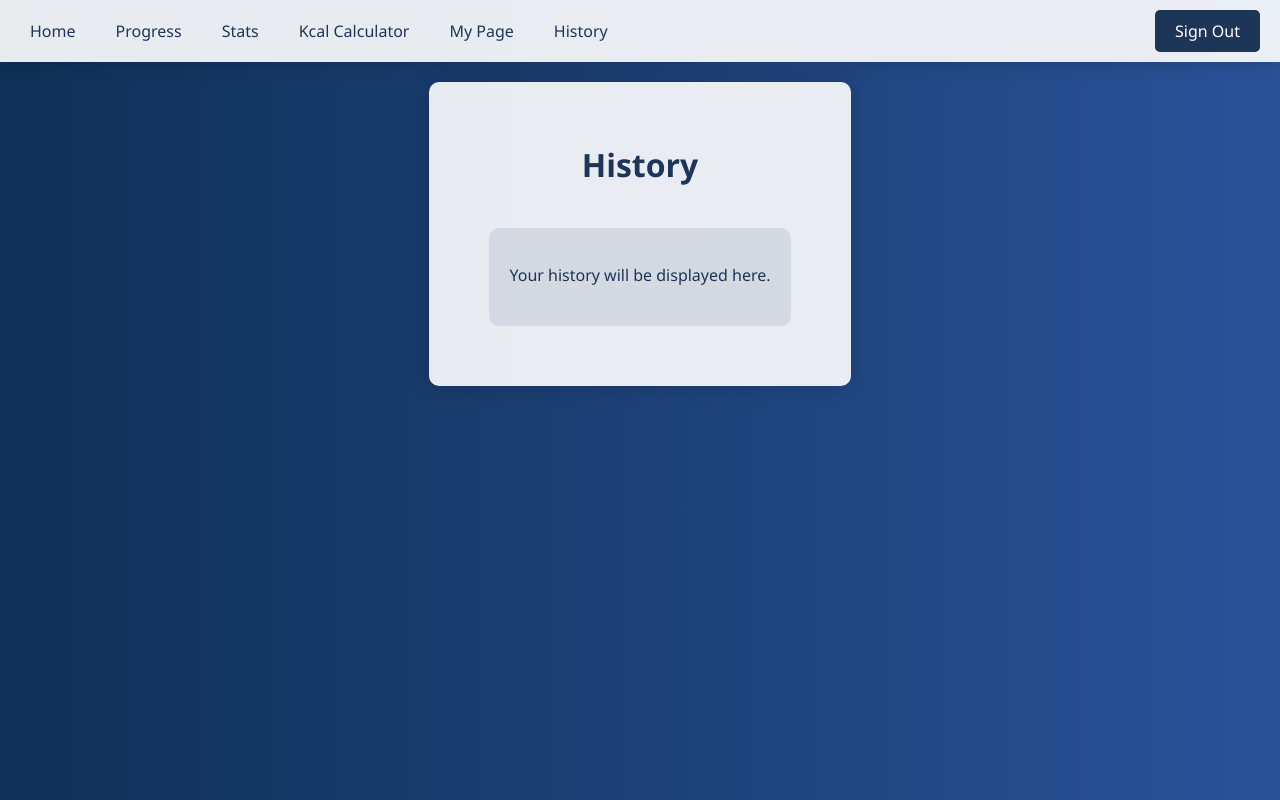
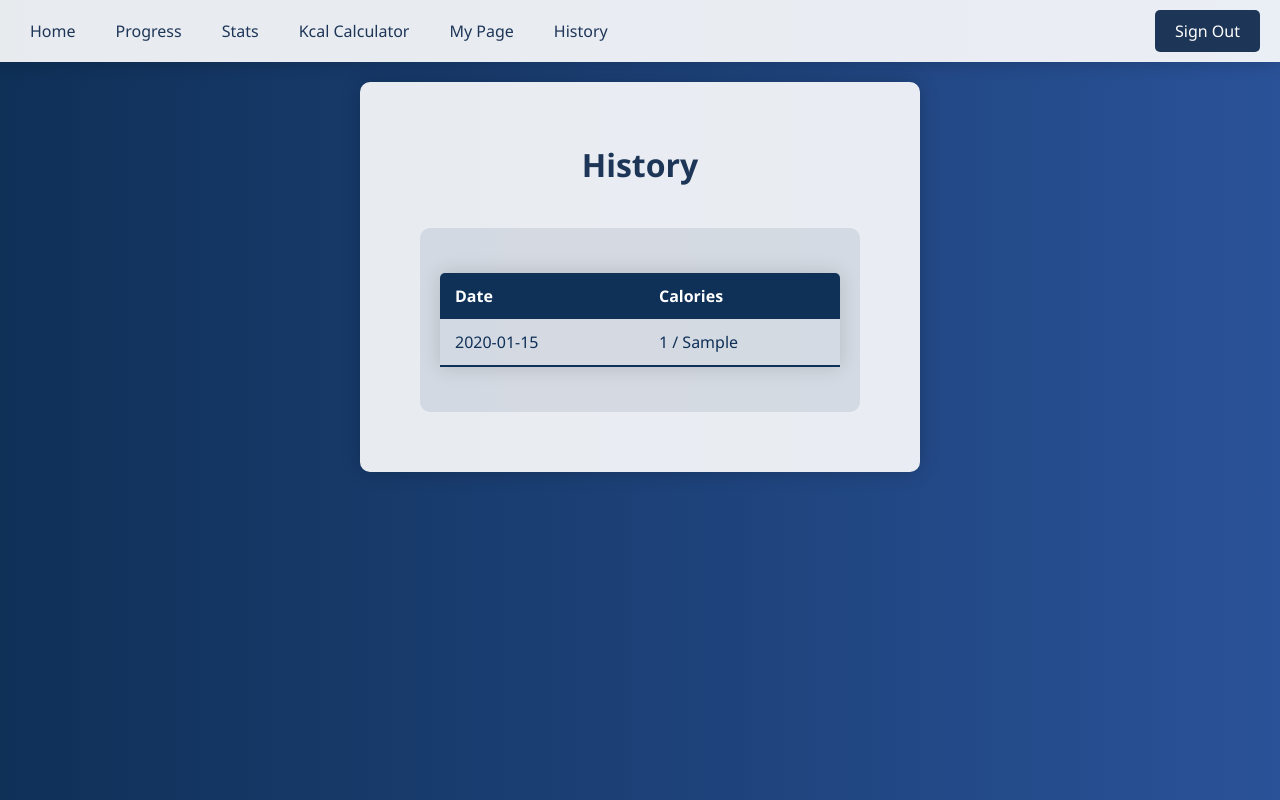
Before and after one commit to MaksHofman/kcal_counter_page, a Flask app: page /history in a window 1280 px wide. Run offline with Flask 3, Linux system fonts and the light colour scheme; the visitor is signed in with stand-in values (Sample User, id 1); tables that the repository leaves empty hold one stand-in row (values such as "Sample post").

Commit message:
Task 46: Add history

```diff
--- a/site/app.py
+++ b/site/app.py
@@ -9,6 +9,7 @@ from login_register import *
 from my_page_functions import *
 from stats_functions import *
 from user_page_functions import *
+from history_functions import *
 
 app = Flask(__name__, static_url_path='/static')
 app.secret_key = 'your_secret_key'
@@ -194,7 +195,14 @@ def update_user():
 
 @app.route('/history')
 def history():
-    return render_template('history.html')
+    if 'logged_in' in session:
+        email = session.get('email')
+
+        history_records = get_history_by_email(email)
+
+        return render_template('history.html', history_records=history_records)
+    else:
+        return redirect(url_for('login'))
 
 
 @app.route('/user_page')
@@ -206,10 +214,6 @@ def user_page():
         caloric_goal = get_goal_by_email(email) if get_goal_by_email(email) else "Not set"
         calories_today = get_calories_today_by_email(email)
         calories_today_records = get_records_calories_today_by_email(email)
-
-        # with open("logs.txt", "a") as f:
-        #     f.write(str(calories_today_records))
-        #     f.write("\n")
 
         return render_template(
             'user_page.html',
--- /dev/null
+++ b/site/history_functions.py
@@ -0,0 +1,19 @@
+from datetime import datetime, date, time, timedelta
+
+from sqlalchemy import func, desc
+
+from models import db, User, UserCalories
+
+
+def get_history_by_email(email):
+
+    user = User.query.filter_by(email=email).first()
+
+    if not user:
+        return []
+
+    return db.session.query(
+        func.DATE(UserCalories.entry_date).label('date'),
+        func.sum(UserCalories.kcal_count).label('calories'),
+        User.goal).join(User, User.email == UserCalories.user_email).filter(UserCalories.user_email == email).group_by(
+        func.DATE(UserCalories.entry_date), User.goal).order_by(desc(func.DATE(UserCalories.entry_date))).all()
--- a/site/static/style_history.css
+++ b/site/static/style_history.css
@@ -4,11 +4,10 @@ body {
     background: linear-gradient(to right, #0f3057, #2a5298);
     color: #fff;
     margin: 0;
-    padding: 0;
     display: flex;
     flex-direction: column;
     align-items: center;
-    height: 100vh;
+    padding: 0 0 20px;
 }
 
 /* Navbar styles */
@@ -92,6 +91,43 @@ p {
     border-radius: 10px;
 }
 
+.content-table {
+    border-collapse: collapse;
+    margin: 25px 0;
+    /*font-size: 0.9rem;*/
+    min-width: 400px;
+    border-radius: 5px 5px 0 0;
+    overflow: hidden;
+    box-shadow: 0 0 20px rgba(0, 0, 0, 0.15);
+}
+
+.content-table thead tr {
+    background-color: #0f3057;
+    color: #ffffff;
+    text-align: left;
+    font-weight: bold;
+}
+
+.content-table th,
+.content-table td {
+    padding: 12px 15px;
+}
+
+.content-table tbody tr {
+    border-bottom: 1px solid rgba(24, 48, 82, 0.1);
+    text-align: left;
+    color: #0f3057;
+}
+
+.content-table tbody tr:nth-of-type(even) {
+    background-color: rgba(28, 52, 86, 0.1);
+}
+
+.content-table tbody tr:last-of-type {
+    border-bottom: 2px solid #0f3057;
+}
+
+
 /* Responsive design */
 @media (max-width: 600px) {
     .navbar {
--- a/site/static/style_progress.css
+++ b/site/static/style_progress.css
@@ -4,11 +4,10 @@ body {
     background: linear-gradient(to right, #0f3057, #2a5298);
     color: #fff;
     margin: 0;
-    padding: 0;
     display: flex;
     flex-direction: column;
     align-items: center;
-    height: 100vh;
+    padding: 0 0 20px;
 }
 
 .form-container {
--- a/site/static/style_user_page.css
+++ b/site/static/style_user_page.css
@@ -12,7 +12,6 @@ body {
     display: flex;
     flex-direction: column;
     align-items: center;
-    height: 100vh;
 }
 
 /* Navbar styles */
@@ -77,6 +76,7 @@ body {
     margin-top: 100px;
     position: relative;
     min-width: 600px;
+    margin-bottom: 20px
 }
 
 h1 {
@@ -106,8 +106,6 @@ p {
 .graph-holder {
     width: 130px;
     height: 130px;
-    background: #252525;
-    border-radius: 60px;
 }
 
 .top {
--- a/site/templates/history.html
+++ b/site/templates/history.html
@@ -24,8 +24,26 @@
     <h1>History</h1>
     <div class="content">
         <div class="history-content">
-            <!-- Your stats content goes here -->
-            <p>Your history will be displayed here.</p>
+        {% if history_records %}
+            <table class="content-table">
+                <thead>
+                    <tr>
+                        <th>Date</th>
+                        <th>Calories</th>
+                    </tr>
+                </thead>
+                <tbody>
+                    {% for record in history_records %}
+                    <tr>
+                        <td>{{ record.date }}</td>
+                        <td>{{ record.calories }} / {{ record.goal }}</td>
+                    </tr>
+                {% endfor %}
+                </tbody>
+            </table>
+        {% else %}
+        <p>Your history will be displayed here</p>
+        {%  endif %}
         </div>
     </div>
 </div>
```
Also changed, not shown: site/static/js/user_page.js (+36 -0 lines), site/templates/user_page.html (+6 -1 lines), site/user_page_functions.py (line endings or trailing spaces).
